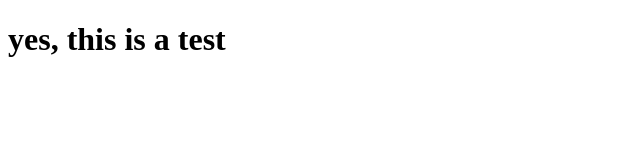
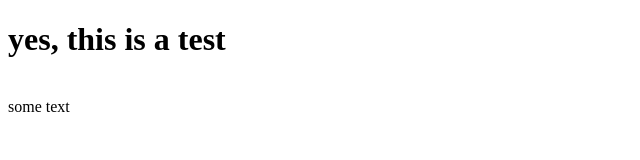
Before and after one commit to dmytro-verbivskyi/jQuery-Tutorial-1, a plain HTML site: page index.html in a window 1280 px wide. Shown: the full height of the page, 0-640 px from the left. Drawn offline with Linux system fonts and the light colour scheme.

Commit message:
some text added

```diff
--- a/index.html
+++ b/index.html
@@ -7,5 +7,6 @@
     </head>
     <body>
         <h1 id = "first">yes, this is a test</h1><br />
+        some text
     </body>
 </html>
```
